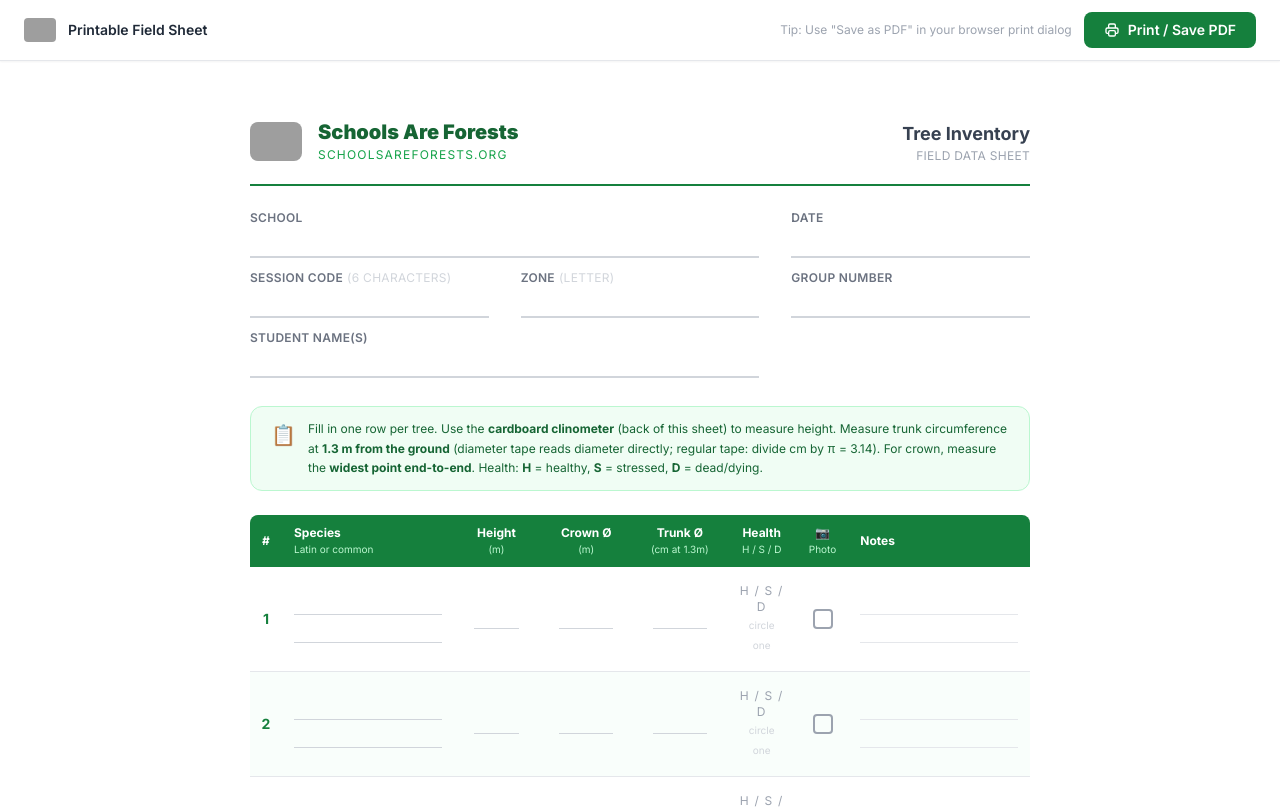
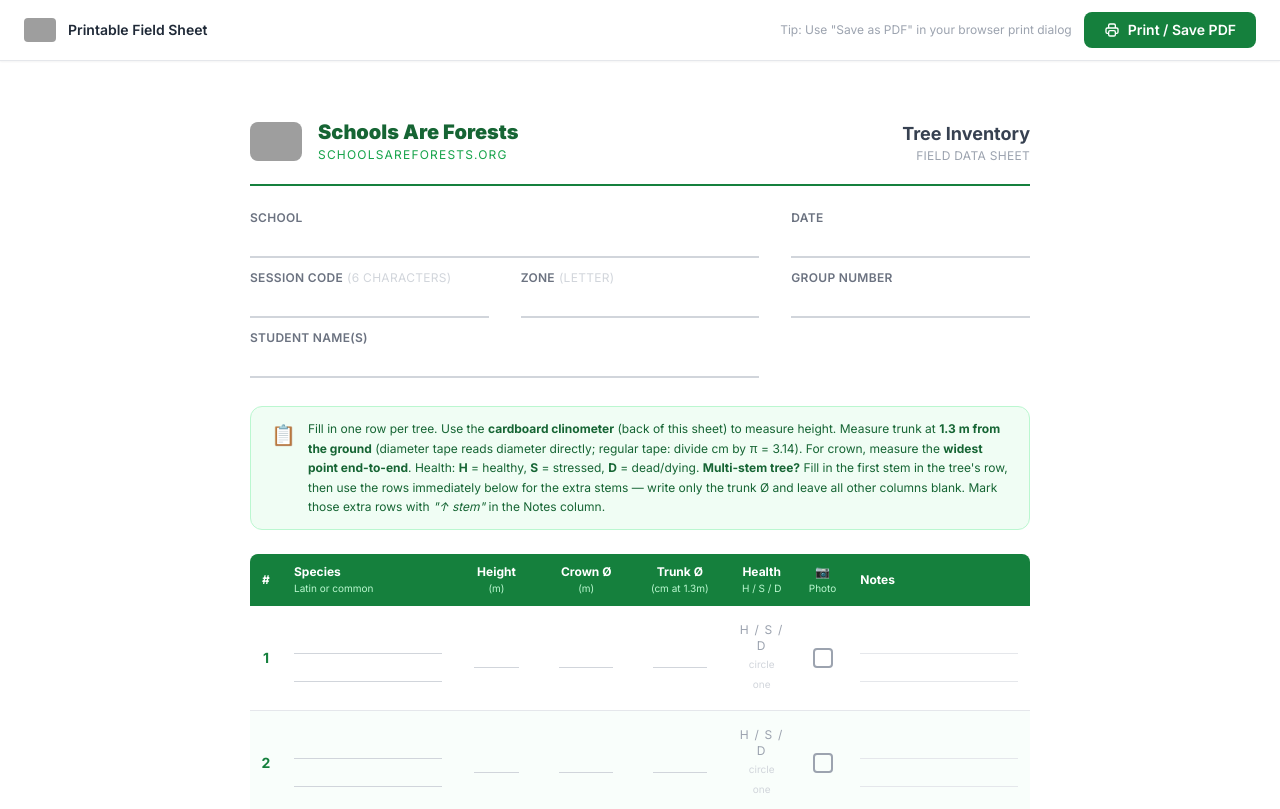
Before and after one commit to luforestal/schoolsareforests-website, a Next.js app: page /print/field-sheet in a window 1280 px wide. Shown: the top 809 px of the page. Built offline with nearby package versions, Linux system fonts and the light colour scheme; grey boxes are pictures that could not be loaded.

Commit message:
Add multi-stem instruction to field sheet

```diff
--- a/app/print/field-sheet/page.js
+++ b/app/print/field-sheet/page.js
@@ -80,9 +80,10 @@ export default function FieldSheetPage() {
           <span className="text-green-700 text-xl mt-0.5">📋</span>
           <p className="text-xs text-green-800 leading-relaxed">
             Fill in one row per tree. Use the <strong>cardboard clinometer</strong> (back of this sheet) to measure height.
-            Measure trunk circumference at <strong>1.3 m from the ground</strong> (diameter tape reads diameter directly; regular tape: divide cm by π = 3.14).
+            Measure trunk at <strong>1.3 m from the ground</strong> (diameter tape reads diameter directly; regular tape: divide cm by π = 3.14).
             For crown, measure the <strong>widest point end-to-end</strong>.
             Health: <strong>H</strong> = healthy, <strong>S</strong> = stressed, <strong>D</strong> = dead/dying.
+            {' '}<strong>Multi-stem tree?</strong> Fill in the first stem in the tree's row, then use the rows immediately below for the extra stems — write only the trunk Ø and leave all other columns blank. Mark those extra rows with <em>"↑ stem"</em> in the Notes column.
           </p>
         </div>
 
```
